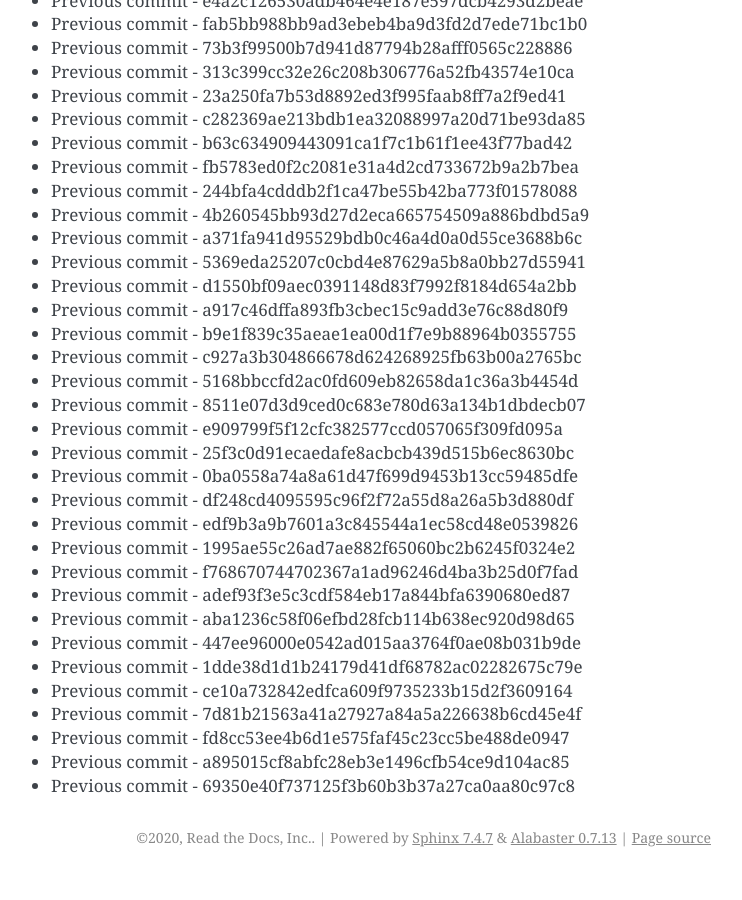
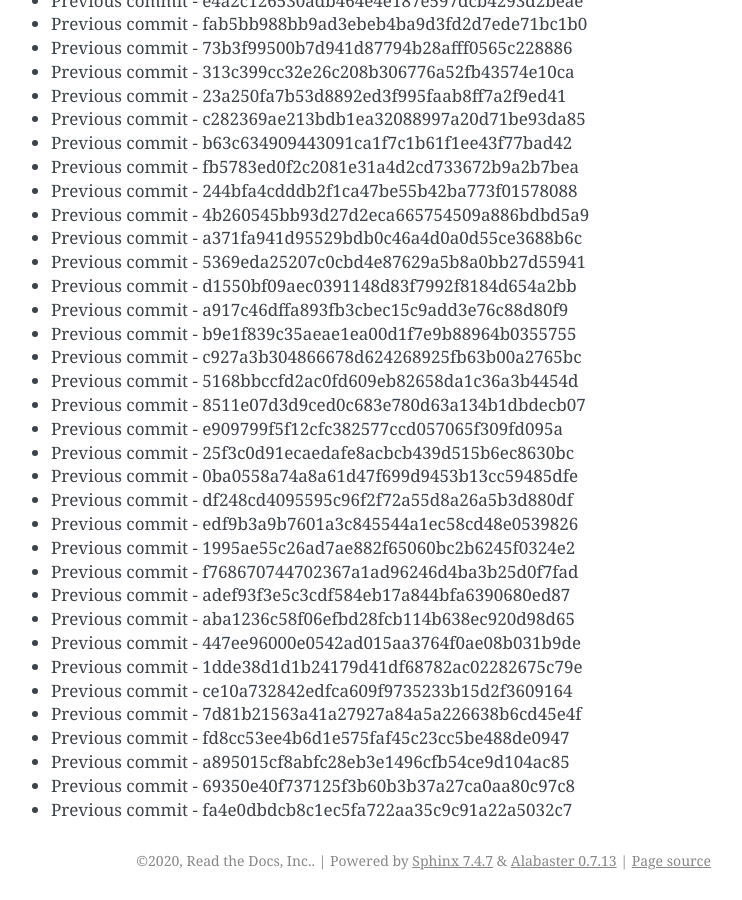
Before and after one commit to readthedocs/rtd-git-stresstest, a Sphinx documentation site: the page built from docs/updates.rst, in a window 1280 px wide and 900 px high, scrolled down 17646 px. Shown: the whole window, without its empty margins (399-1141 px from the left). Built offline with Sphinx 7.4.7, drawn with Linux system fonts in a browser that asks for light colours; before the commit the page ends 18523 px from its top, so only the background shows below that.

Commit message:
Generating commit from previous: fa4e0dbdcb8c1ec5fa722aa35c9c91a22a5032c7

```diff
--- a/docs/updates.rst
+++ b/docs/updates.rst
@@ -773,3 +773,4 @@ It can be tested for any performance characteristics.
 * Previous commit - fd8cc53ee4b6d1e575faf45c23cc5be488de0947
 * Previous commit - a895015cf8abfc28eb3e1496cfb54ce9d104ac85
 * Previous commit - 69350e40f737125f3b60b3b37a27ca0aa80c97c8
+* Previous commit - fa4e0dbdcb8c1ec5fa722aa35c9c91a22a5032c7
```
